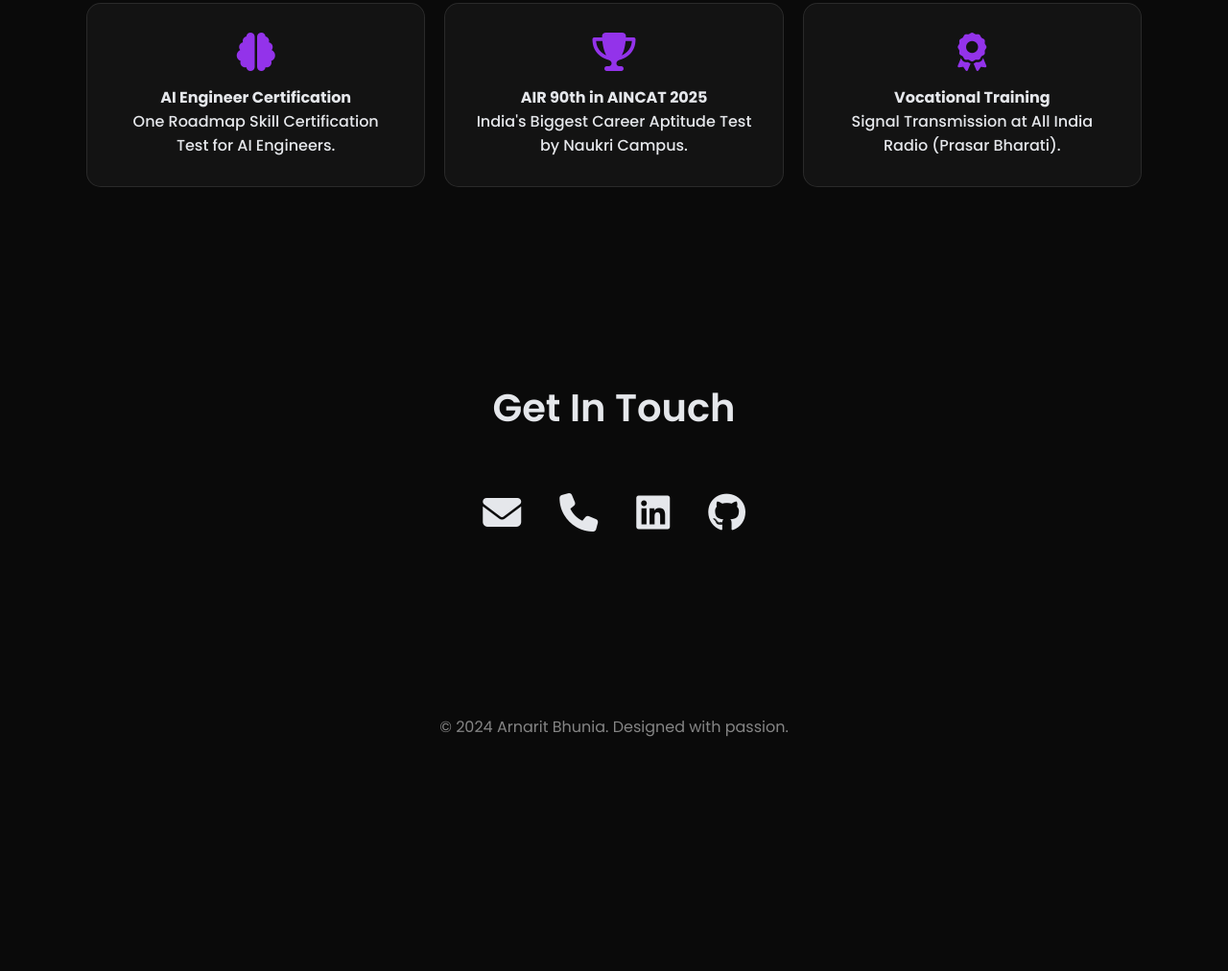
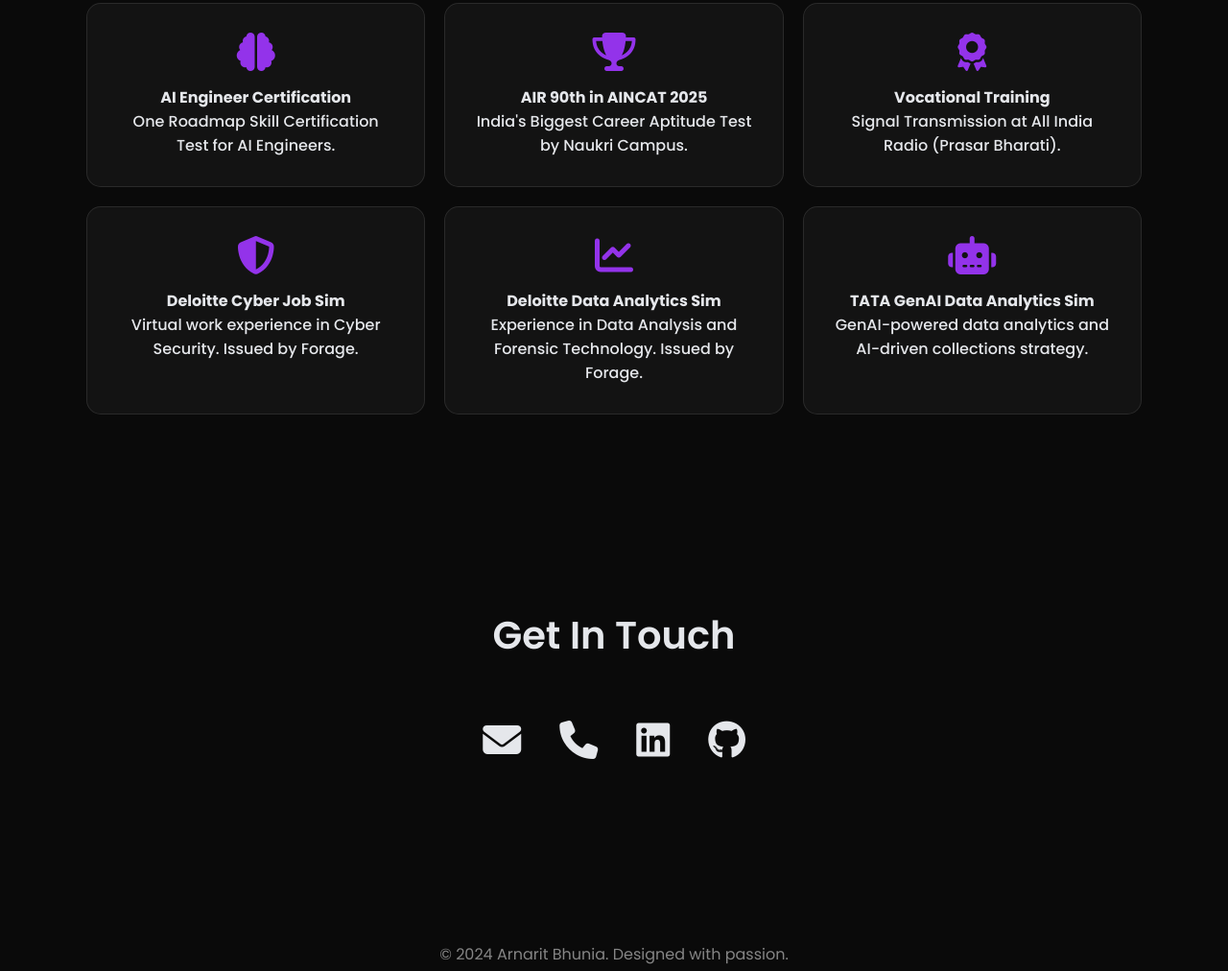
Before and after one commit to Arnarit/arnaritbhunia.github.io, a plain HTML site: page index.html in a window 1280 px wide. Shown: the part 3231-4243 px from the top of the page at 96% size. Before the commit the page ends 4031 px from the top, so only its background shows below. Drawn offline with nearby package versions, Linux system fonts and the light colour scheme; animation ran at ten frames a second.

Commit message:
Update index.html

```diff
--- a/index.html
+++ b/index.html
@@ -12,7 +12,6 @@
 </head>
 <body>
     <div id="canvas-container"></div>
-
 <header>
     <nav class="container">
         <a href="#" class="nav-logo">AB</a>
@@ -41,7 +40,6 @@
         </div>
     </section>
 
-        <!-- The rest of your sections (Skills, Projects, etc.) remain exactly the same as the previous version -->
     <section id="skills" class="container content-section">
         <h2 class="section-title">Technical Skills</h2>
         <div class="skills-grid">
@@ -148,6 +146,23 @@
                 <h4>Vocational Training</h4>
                 <p>Signal Transmission at All India Radio (Prasar Bharati).</p>
             </div>
+            <!-- === NEW CERTIFICATES START HERE === -->
+            <div class="cert-item" data-cert="certificates/deloitte_cyber.png">
+                <i class="fas fa-shield-alt"></i>
+                <h4>Deloitte Cyber Job Sim</h4>
+                <p>Virtual work experience in Cyber Security. Issued by Forage.</p>
+            </div>
+            <div class="cert-item" data-cert="certificates/deloitte_data.png">
+                <i class="fas fa-chart-line"></i>
+                <h4>Deloitte Data Analytics Sim</h4>
+                <p>Experience in Data Analysis and Forensic Technology. Issued by Forage.</p>
+            </div>
+            <div class="cert-item" data-cert="certificates/tata_genai.png">
+                <i class="fas fa-robot"></i>
+                <h4>TATA GenAI Data Analytics Sim</h4>
+                <p>GenAI-powered data analytics and AI-driven collections strategy.</p>
+            </div>
+            <!-- === NEW CERTIFICATES END HERE === -->
         </div>
     </section>
 
@@ -174,5 +189,6 @@
 
 <script src="https://cdnjs.cloudflare.com/ajax/libs/three.js/r128/three.min.js"></script>
 <script src="script.js"></script>
+
 </body>
 </html>
```
Lines whose indentation alone changed are shown as unchanged.
